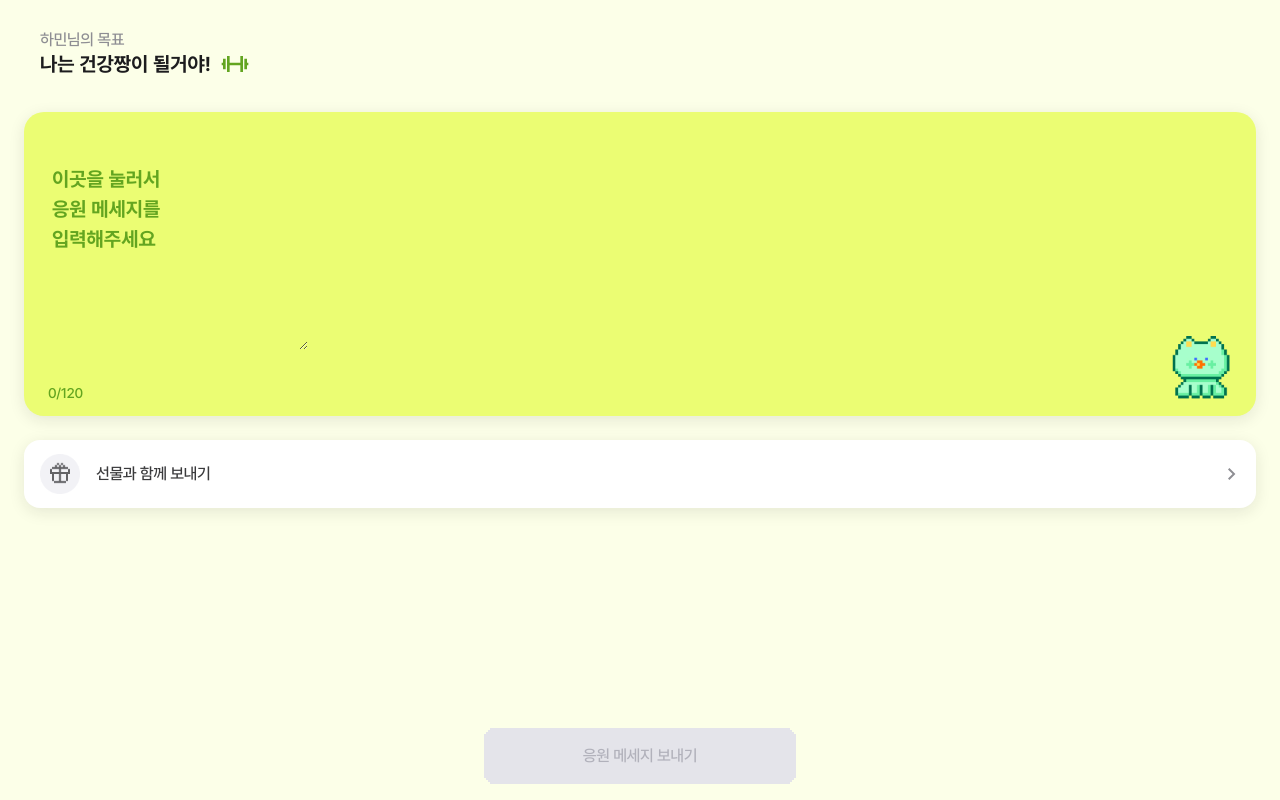
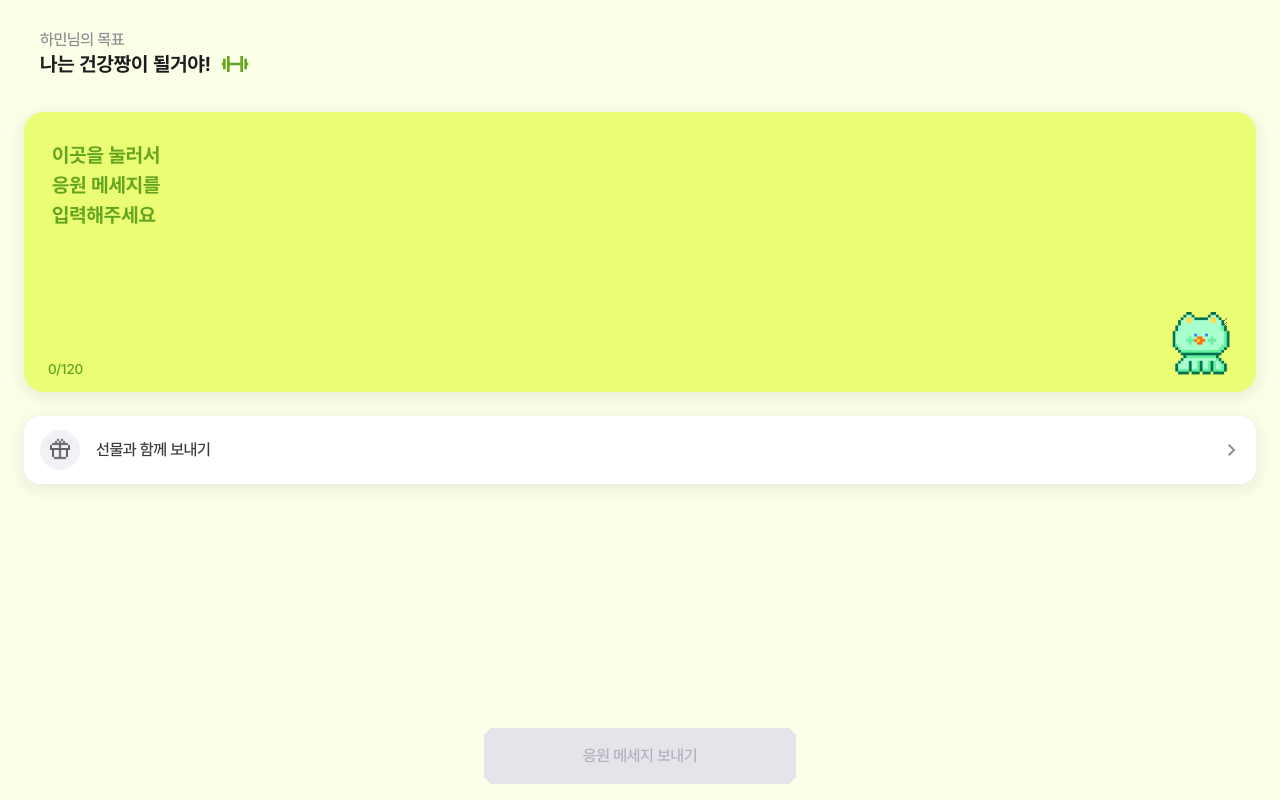
Before and after one commit to skp-temp/skp-temp-frontend, a React (Create React App) app: page /friendsMessage in a window 1280 px wide. Built offline with nearby package versions, Linux system fonts and the light colour scheme.

Commit message:
feat: 메세지 카드 퍼블리싱

```diff
--- a/src/pages/friendsInvite/MyCode.tsx
+++ b/src/pages/friendsInvite/MyCode.tsx
@@ -60,9 +60,7 @@ function MyCode() {
     <MyCodeComponent>
       <TextBox>나의 사용자 코드에요.</TextBox>
       <CodeComponent>
-        <CodeText id="codeText" readOnly>
-          @codecode
-        </CodeText>
+        <CodeText id="codeText" readOnly value="@codecode" />
         <CopyImage onClick={onClickCopy} />
       </CodeComponent>
     </MyCodeComponent>
--- a/src/pages/friendsMessage/MessageCard/MessageCard.tsx
+++ b/src/pages/friendsMessage/MessageCard/MessageCard.tsx
@@ -8,13 +8,16 @@ import baby from '../../../assets/images/friendsMessage/baby.png';
 const MAX_LENGTH = 120;
 
 const MessageCardComponent = styled.div`
-  padding-top: 24px;
   background-color: ${THEME_COLOR.WORKOUT[200]};
   width: 100%;
   height: 280px;
   border-radius: 20px;
   position: relative;
   box-shadow: 0px 4px 16px rgba(28, 28, 30, 0.1);
+`;
+
+const MessageCardBox = styled.div`
+  padding: 28px;
 `;
 
 const MessageTextCount = styled.div`
@@ -43,7 +46,9 @@ function MessageCard() {
 
   return (
     <MessageCardComponent>
-      <MessageCardText />
+      <MessageCardBox>
+        <MessageCardText />
+      </MessageCardBox>
       <MessageTextCount>
         {inputData.length}/{MAX_LENGTH}
       </MessageTextCount>
--- a/src/pages/friendsMessage/MessageCard/MessageCardText.tsx
+++ b/src/pages/friendsMessage/MessageCard/MessageCardText.tsx
@@ -8,10 +8,7 @@ const MAX_LENGTH = 120;
 
 const MessageCardTextComponent = styled.textarea<{ $size: string }>`
   color: ${GRAY_COLOR.GRAY_900};
-  position: relative;
-  left: 28px;
-  top: 28px;
-  width: 256px;
+  width: 100%;
   height: 186px;
   font-size: ${(props) => (props.$size === 'big' ? '20px' : '16px')};
   font-family: ${(props) =>
```
